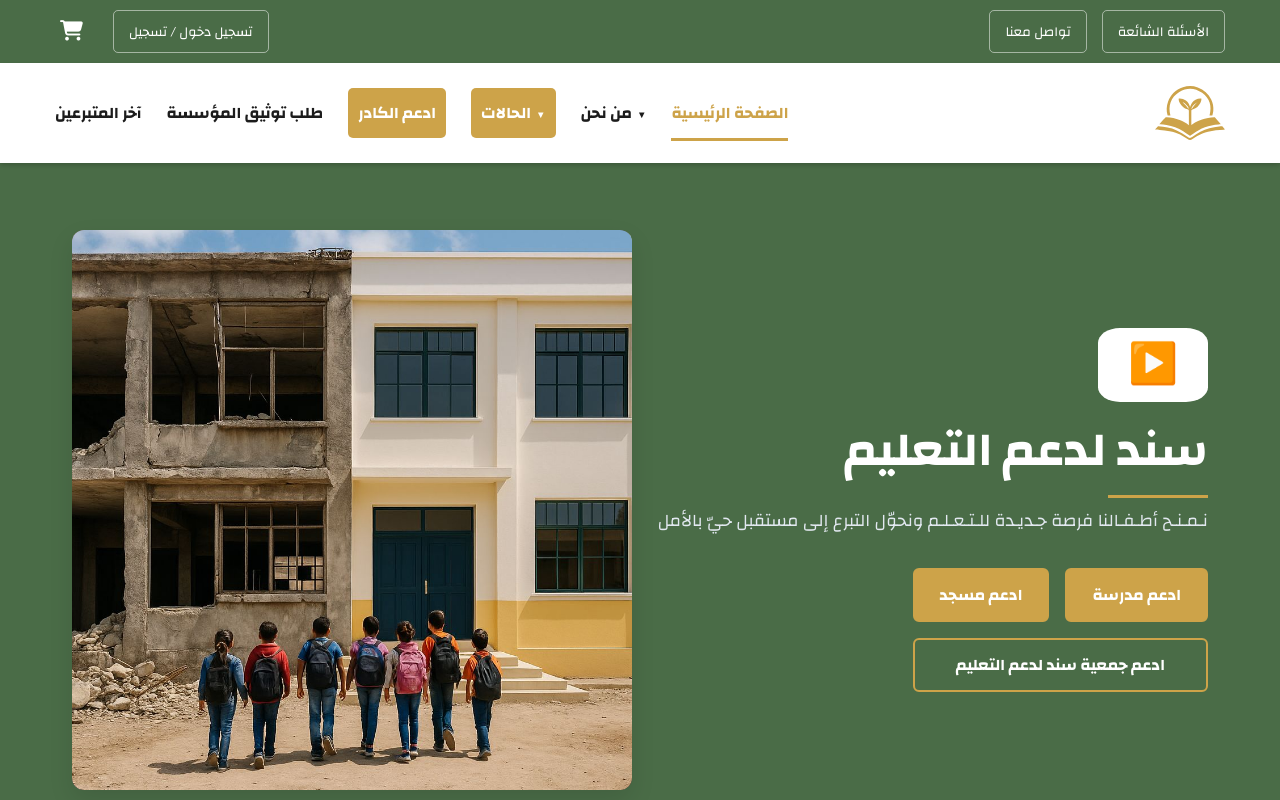
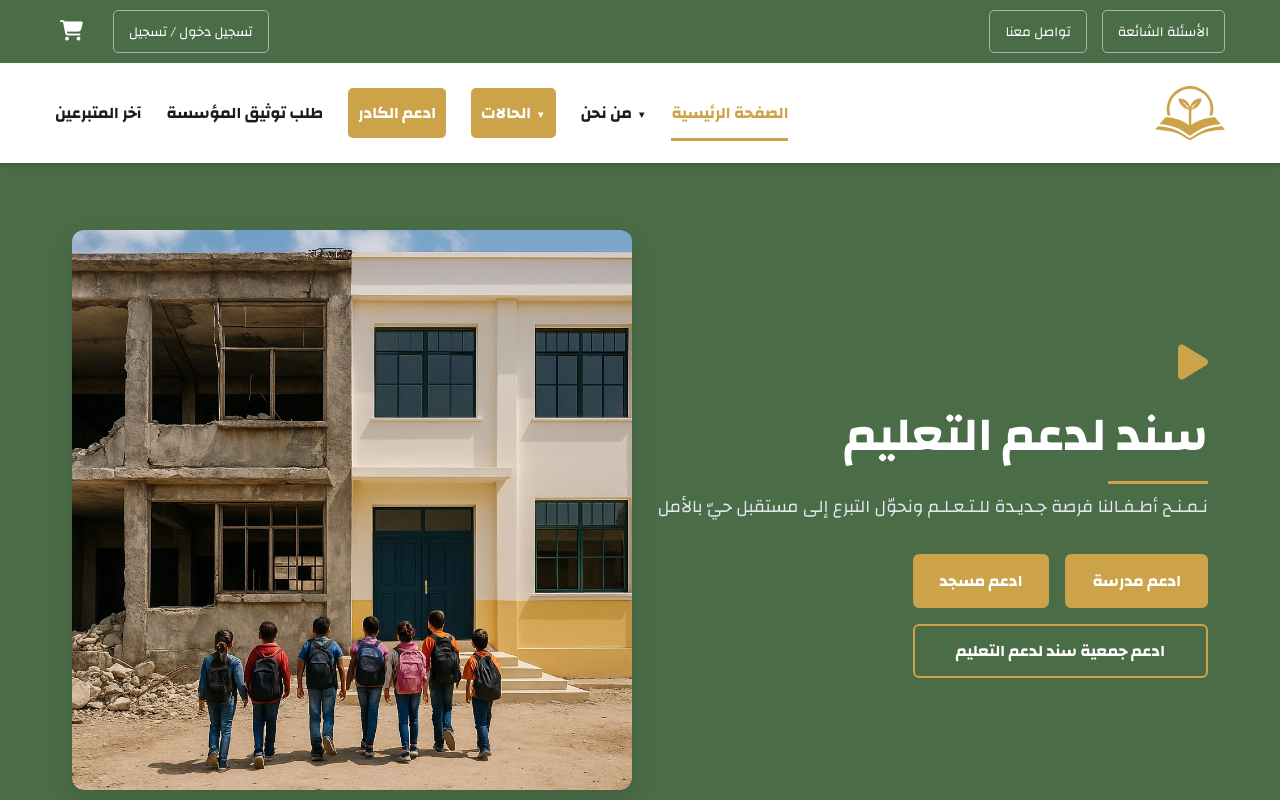
Before and after one commit to alihajali918/sanadedu, a Next.js app: page / in a window 1280 px wide. Shown: the top 800 px of the page. Built offline with nearby package versions, Linux system fonts and the light colour scheme; no server answers.

Commit message:
video icon updates

```diff
--- a/src/components/specific/HeroSection/HeroSection.module.css
+++ b/src/components/specific/HeroSection/HeroSection.module.css
@@ -175,9 +175,6 @@
     font-size: 2.5rem; /* يمكنك تعديل الحجم ليناسب تصميمك */
     margin-inline-end: 10px; /* مسافة بين الأيقونة والنص (تستخدم للغة العربية/RTL) */
     color: var(--highlight-gold);
-    background-color: var(--background-white);
-    padding: 0px 30px 0 30px;
-    border-radius: 20%;
 }
 
 /* تأكد من بقاء تنسيق العنوان (h1) كما هو أو بتعديل بسيط إذا لزم الأمر */
--- a/src/components/specific/HeroSection/HeroSection.tsx
+++ b/src/components/specific/HeroSection/HeroSection.tsx
@@ -40,7 +40,7 @@ const HeroSection: React.FC = () => {
                         className={styles.heroTitleLink} // كلاس جديد للتنسيق
                     >
                         {/* أيقونة الفيديو (يمكنك استبدالها بأيقونة SVG أو React Icon) */}
-                        <span className={styles.videoIcon}>▶️</span>
+                        <i className={`fa-solid fa-play ${styles.videoIcon}`}></i>
                         <h1 className={styles.heroTitle}>
                             سند لدعم التعليم
                         </h1>
```
